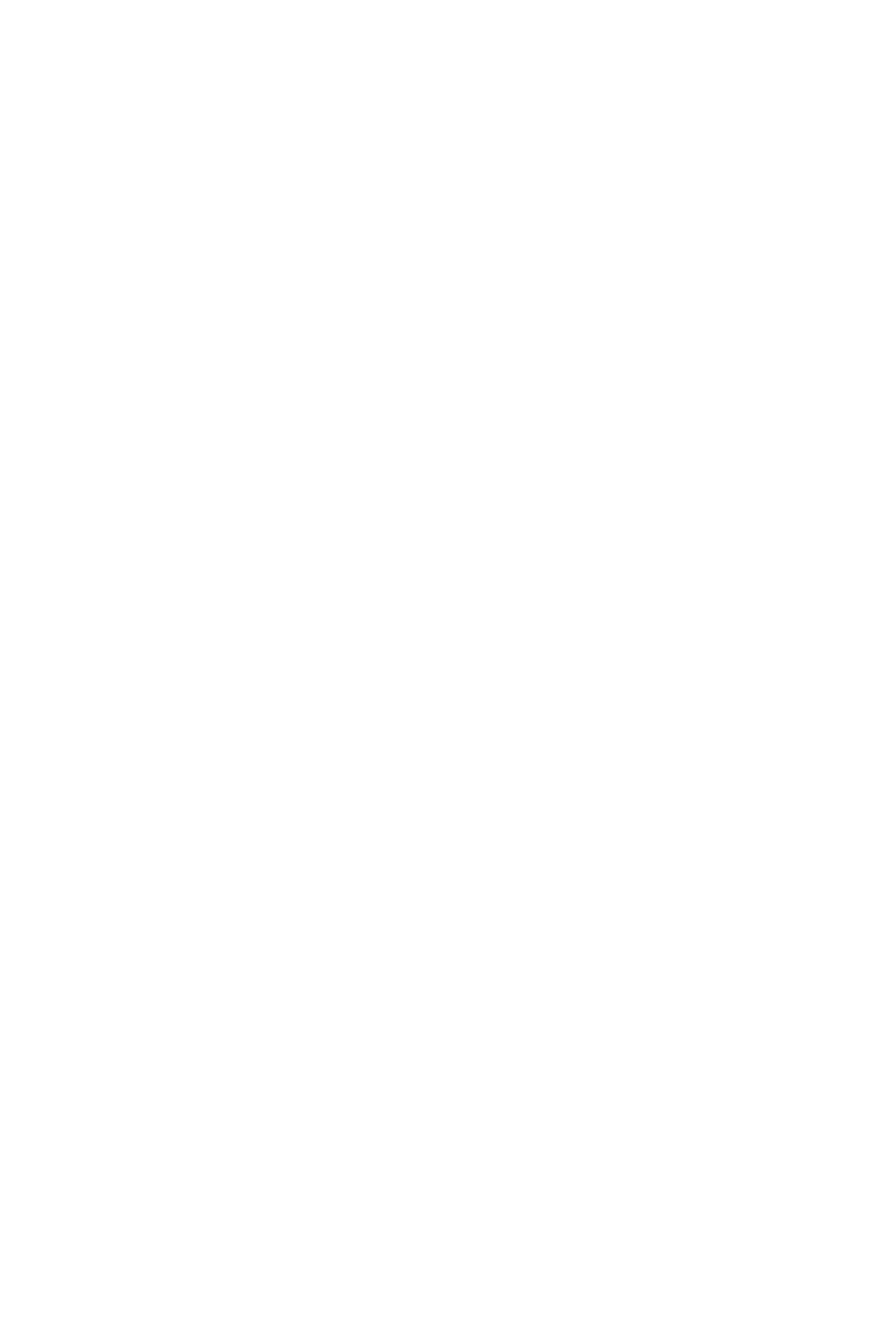
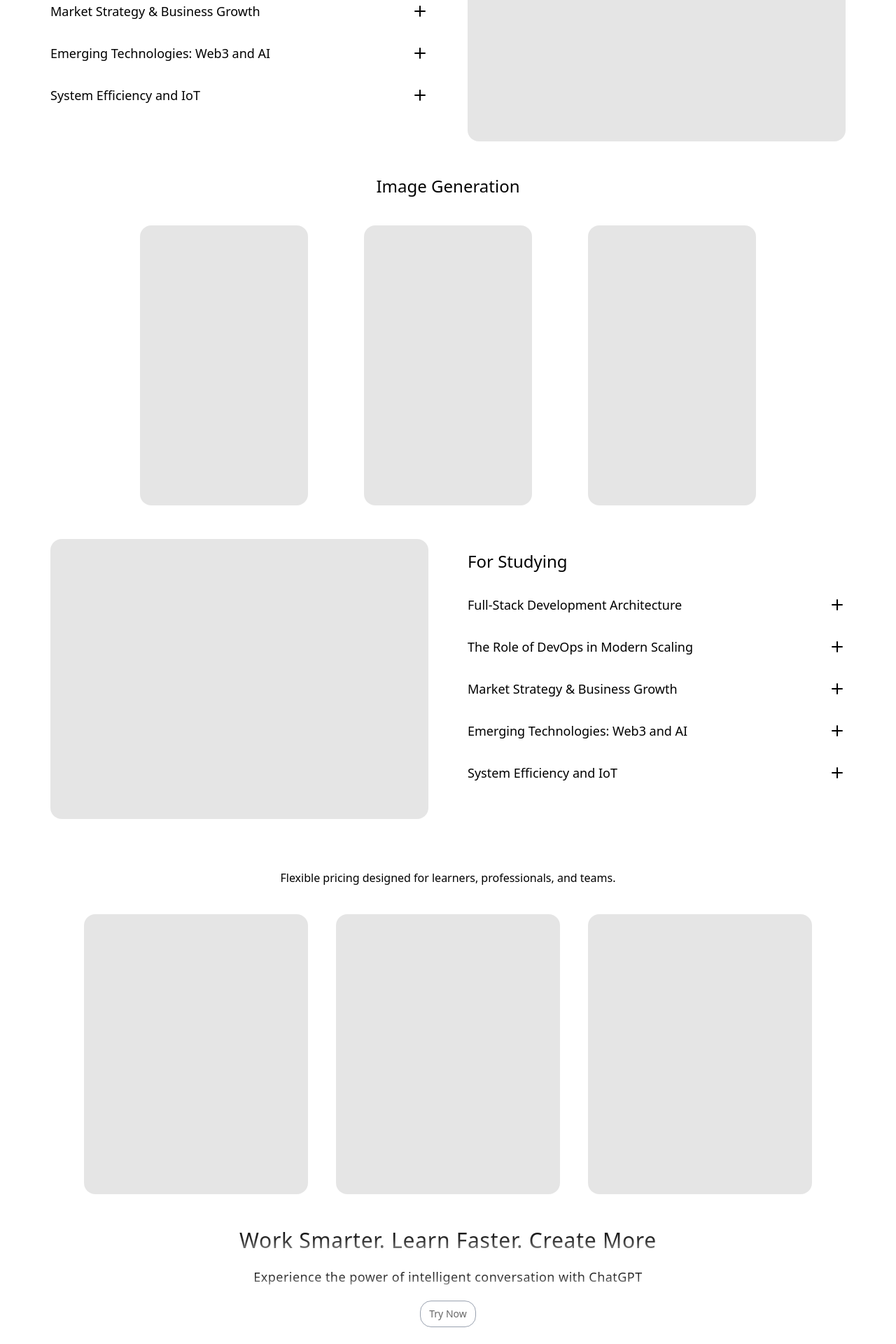
Before and after one commit to gaurav-neupane/Gpt-Inspired-Landing-UI, a React (Vite) app: page / in a window 1280 px wide. Shown: the part 4311-6231 px from the top of the page at 70% size. Before the commit the page ends 4177 px from the top, so only its background shows below. Built offline with nearby package versions, Linux system fonts and the light colour scheme.

Commit message:
changes in layout

```diff
--- a/src/App.tsx
+++ b/src/App.tsx
@@ -2,6 +2,8 @@ import { Navbar } from "@/components/layout/Navbar"
 import Hero from "./sections/Hero"
 import Features from "./sections/Features"
 import UseCases from "./sections/UseCases"
+import Cta from "./sections/Cta"
+import Pricing from "./sections/Pricing"
 
 
 function App() {
@@ -11,7 +13,9 @@ function App() {
       <main>
         <Hero />
         <Features />
-        <UseCases/>
+        <UseCases />
+        <Pricing/>
+        <Cta/>
       </main>
     </>
   )
--- a/src/components/ui/Accordian.tsx
+++ b/src/components/ui/Accordian.tsx
@@ -1,21 +1,40 @@
 import { cn } from "@/lib/cn";
-import { useState } from "react";
 import { LuMinus, LuPlus } from "react-icons/lu";
 
-export default function Accordian() {
+type AccordianProps = {
+  title: string,
+  content: string,
+  isExpanded: boolean,
+  onToggle : () => void,
+}
 
-  const [isOpen, setOpen] = useState<boolean>(false);
+export default function Accordian({title,content,isExpanded,onToggle}:AccordianProps) {
 
   return (
-    <div className="max-w-md p-4 border-2 border-gray-400">
-      <button onClick={()=>setOpen((prev)=>!prev)} className="flex justify-between items-center w-full cursor-pointer">
-        <h2 className="text-xl">Study Mode</h2>
-        {isOpen ? <LuMinus size={24}/> : <LuPlus size={24}/>}
+    <div className="max-w-full py-4">
+      <button onClick={onToggle} className="flex justify-between items-center w-full cursor-pointer">
+        <h2 className="text-lg">{title}</h2>
+        <div className="relative flex items-center justify-center w-6 h-6">
+          <LuPlus
+            size={24}
+            className={cn(
+              "absolute transition-all duration-300 ease-in-out",
+              isExpanded ? "rotate-90 opacity-0" : "rotate-0 opacity-100"
+            )}
+          />
+          <LuMinus
+            size={24}
+            className={cn(
+              "absolute transition-all duration-300 ease-in-out",
+              isExpanded ? "rotate-0 opacity-100" : "-rotate-90 opacity-0"
+            )}
+          />
+        </div>
       </button>
       <div className={cn("grid transition-all duration-300 ease-in-out",
-        isOpen ? "grid-rows-[1fr] mt-2 opacity-100" : "grid-rows-[0fr] opacity-0"
+        isExpanded ? "grid-rows-[1fr] mt-2 opacity-100" : "grid-rows-[0fr] opacity-0"
       )}>
-        <p className="overflow-hidden">A new way to study in ChatGPT with step-by-step guidance instead of quick answers, helping you learn and retain knowledge better. You can even ask ChatGPT to make you flash cards and quizzes.</p>
+        <p className="overflow-hidden text-base">{content}</p>
       </div>
     </div>
   );
--- a/src/components/ui/Card.tsx
+++ b/src/components/ui/Card.tsx
@@ -1,8 +1,12 @@
+interface Props{
+  children?: React.ReactNode,
+  className?: string
+}
 
-export default function Card(){
+export default function Card({children, className}:Props){
   return (
-    <div className="bg-black/10">
-
+    <div className={`bg-black/10 rounded-2xl ${className}`}>
+      {children}
     </div>
   )
 }
--- /dev/null
+++ b/src/sections/Cta.tsx
@@ -0,0 +1,25 @@
+import { cn } from "@/lib/cn";
+
+export default function Cta() {
+  return (
+    <section
+      id="cta"
+      className="flex flex-col justify-center items-center gap-5 relative w-full py-6 px-10"
+    >
+      <h1 className="inline-flex flex-col gap-2 text-3xl bg-linear-to-b from-black via-black/80 to-black/40 bg-clip-text text-transparent tracking-wide">Work Smarter. Learn Faster. Create More</h1>
+      <p className="inline-flex flex-col gap-2 text-lg bg-linear-to-b from-black via-black/80 to-black/40 bg-clip-text text-transparent tracking-wide">Experience the power of intelligent conversation with ChatGPT</p>
+      <a
+        href="https://chatgpt.com"
+        className={cn(
+          "inline-flex items-center rounded-2xl px-3 py-2 text-sm",
+          "border border-gray-400 text-[#666666]",
+          "transition-transform duration-200 ease-out",
+          "hover:scale-105 hover:border-gray-600",
+          "focus-visible:outline-none focus-visible:ring-2 focus-visible:ring-gray-800/40",
+        )}
+      >
+        Try Now
+      </a>
+    </section>
+  );
+}
--- /dev/null
+++ b/src/sections/Pricing.tsx
@@ -0,0 +1,15 @@
+import Card from "@/components/ui/Card";
+
+export default function Pricing() {
+    return (
+        <section id="pricing" className="flex flex-col justify-center items-center gap-10 relative max-w-full py-6 px-10">
+            <p>Flexible pricing designed for learners, professionals, and teams.</p>
+            <div className="flex gap-10">
+                <Card className="h-100 w-80"></Card>
+                <Card className="h-100 w-80"></Card>
+                <Card className="h-100 w-80"></Card>
+            </div>
+
+      </section>
+  )
+}
--- a/src/sections/UseCases.tsx
+++ b/src/sections/UseCases.tsx
@@ -1,7 +1,54 @@
 import Accordian from "@/components/ui/Accordian";
-import { cn } from "@/lib/cn";
+import Card from "@/components/ui/Card";
+import { useState } from "react";
+// import { cn } from "@/lib/cn";
+
+interface AccordionItem {
+  id: string;
+  title: string;
+  content: string;
+}
+
+const accordionData: AccordionItem[] = [
+  {
+    id: "1",
+    title: "Full-Stack Development Architecture",
+    content:
+      "An intermediate approach to full-stack development involves mastering the bridge between client-side responsiveness and server-side scalability. This includes deep dives into state management, RESTful APIs, and efficient database indexing.",
+  },
+  {
+    id: "2",
+    title: "The Role of DevOps in Modern Scaling",
+    content:
+      "DevOps is the backbone of rapid deployment. By utilizing Docker containers and automated CI/CD pipelines, developers can ensure that their 'Smart Farmer' applications or business tools remain resilient under heavy user loads.",
+  },
+  {
+    id: "3",
+    title: "Market Strategy & Business Growth",
+    content:
+      "Growing a business requires more than just code. It involves analyzing market trends, understanding customer pain points (like those of small marginal farmers), and implementing data-driven strategies to achieve sustainable growth.",
+  },
+  {
+    id: "4",
+    title: "Emerging Technologies: Web3 and AI",
+    content:
+      "The future of the web lies in decentralization and intelligence. Integrating AI into agricultural advisory apps or exploring Web3 for transparent supply chains represents the next major learning curve for modern developers.",
+  },
+  {
+    id: "5",
+    title: "System Efficiency and IoT",
+    content:
+      "Optimizing systems through TinyML and IoT allows for real-time monitoring of environments. Using ultrasonic sensors and microcontrollers enables precise data collection, which is vital for smart infrastructure projects.",
+  },
+];
 
 export default function UseCases() {
+  const [expandedId, setExpanded] = useState<null | string>(null);
+
+  function toggleExpand(id: string) {
+    setExpanded(expandedId === id ? null : id);
+  }
+
   return (
     <section
       id="use-cases"
@@ -10,11 +57,53 @@ export default function UseCases() {
       <div className="mb-12 text-center">
         <p className="max-w-xl mx-auto text-lg">
           <span className="block">Packed with powerful capabilities…</span>
-          <span className="block">…and used by millions every day in many ways.</span>
+          <span className="block">
+            …and used by millions every day in many ways.
+          </span>
         </p>
       </div>
-
-      <Accordian/>
+      <div className="grid grid-cols-2 gap-14 max-w-full my-6 px-8">
+        <div>
+          <h1 className="py-4 text-2xl">For Studying</h1>
+          {accordionData.map((item) => (
+            <Accordian
+              key={item.id}
+              title={item.title}
+              content={item.content}
+              isExpanded={expandedId === item.id}
+              onToggle={() => toggleExpand(item.id)}
+            />
+          ))}
+        </div>
+        <div>
+          <Card className="max-w-full h-100" />
+        </div>
+      </div>
+      <div className="flex flex-col justify-center items-center gap-10 my-6 w-full">
+        <h1 className="text-2xl">Image Generation</h1>
+        <div className="flex gap-20">
+          <Card className="h-100 w-60"></Card>
+          <Card className="h-100 w-60"></Card>
+          <Card className="h-100 w-60"></Card>
+        </div>
+      </div>
+      <div className="grid grid-cols-2 gap-14 max-w-full my-6 px-8">
+        <div>
+          <Card className="max-w-full h-100"/>
+        </div>
+        <div>
+          <h1 className="py-4 text-2xl">For Studying</h1>
+          {accordionData.map((item) => (
+            <Accordian
+              key={item.id}
+              title={item.title}
+              content={item.content}
+              isExpanded={expandedId === item.id}
+              onToggle={() => toggleExpand(item.id)}
+            />
+          ))}
+        </div>
+      </div>
     </section>
   );
 }
--- a/src/vite-env.d.ts
+++ /dev/null
@@ -1,9 +0,0 @@
-declare module "*.svg?react" {
-  import * as React from "react";
-
-  const ReactComponent: React.FC<
-    React.SVGProps<SVGSVGElement> & { title?: string }
-  >;
-
-  export default ReactComponent;
-}
```
Also changed, not shown: src/components/layout/Footer.tsx (added).
